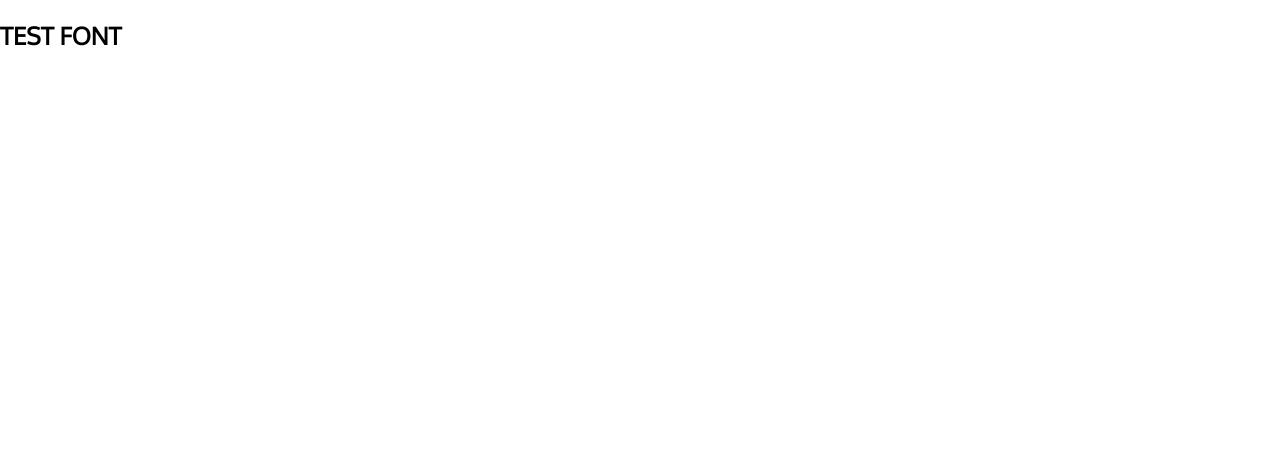
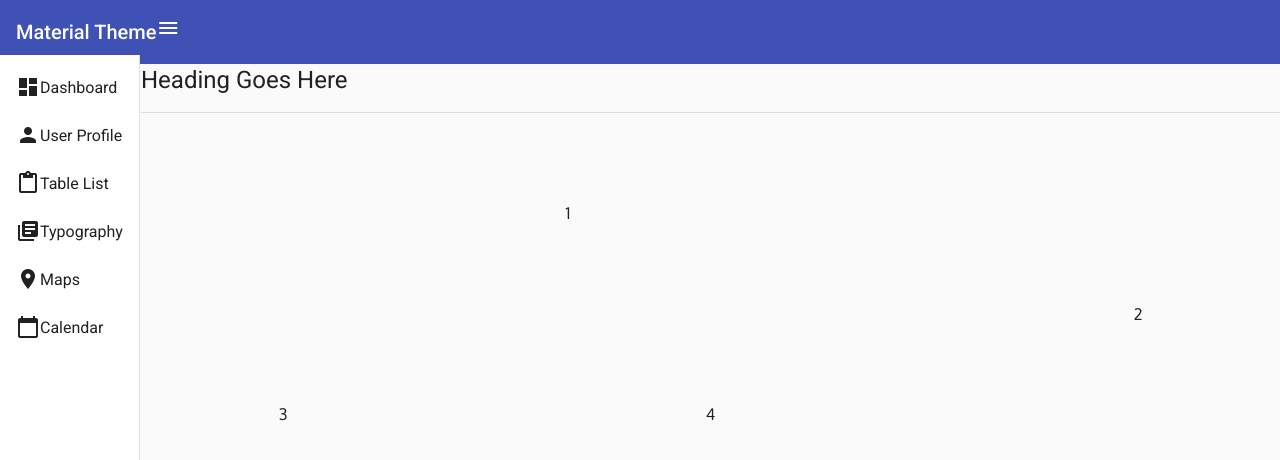
Before and after one commit to Bouhm-Yassine/angular-tailwind-starter, an Angular app: page / in a window 1280 px wide. Shown: the top 460 px of the page. Built offline with nearby package versions, Linux system fonts and the light colour scheme; a web font is replaced by a local one.

Commit message:
add shared modules with angulae material modules

```diff
--- a/src/app/app.component.html
+++ b/src/app/app.component.html
@@ -1 +1,43 @@
-<h2>TEST FONT</h2>
+<!-- Toolbar -->
+<mat-toolbar color="primary" class="header">
+  <div>Material Theme</div>
+  <span class="nav-tool-items">
+    <mat-icon (click)="sidenav.toggle()" class="hamburger">menu</mat-icon>
+  </span>
+</mat-toolbar>
+<mat-sidenav-container>
+  <!-- Sidenav -->
+  <mat-sidenav
+    #sidenav
+    [mode]="isBiggerScreen() ? 'over' : 'side'"
+    [(opened)]="opened"
+    [fixedInViewport]="true"
+    [fixedTopGap]
+  >
+    <mat-nav-list>
+      <a mat-list-item> <mat-icon>dashboard</mat-icon> Dashboard </a>
+      <a mat-list-item> <mat-icon>person</mat-icon> User Profile </a>
+      <a mat-list-item> <mat-icon>content_paste</mat-icon> Table List </a>
+      <a mat-list-item> <mat-icon>library_books</mat-icon> Typography </a>
+      <a mat-list-item> <mat-icon>location_on</mat-icon> Maps </a>
+      <a mat-list-item> <mat-icon>calendar_today</mat-icon> Calendar </a>
+    </mat-nav-list>
+  </mat-sidenav>
+  <!-- Main content -->
+  <mat-sidenav-content>
+    <!-- Applying the mat-tyography class adds styles for native elements. -->
+    <section class="mat-typography title-group">
+      <h1>Heading Goes Here</h1>
+      <mat-divider></mat-divider>
+    </section>
+    <!-- Angular material cards -->
+    <div class="productCards">
+      <mat-grid-list cols="4" rowHeight="200px">
+        <mat-grid-tile [colspan]="3" [rowspan]="1">1 </mat-grid-tile>
+        <mat-grid-tile [colspan]="1" [rowspan]="2">2 </mat-grid-tile>
+        <mat-grid-tile [colspan]="1" [rowspan]="1">3 </mat-grid-tile>
+        <mat-grid-tile [colspan]="2" [rowspan]="1">4 </mat-grid-tile>
+      </mat-grid-list>
+    </div>
+  </mat-sidenav-content>
+</mat-sidenav-container>
--- a/src/app/app.component.ts
+++ b/src/app/app.component.ts
@@ -1,10 +1,39 @@
-import { Component } from '@angular/core';
-
+import { Component, ViewChild, HostListener } from '@angular/core';
+import { MatSidenav } from '@angular/material/sidenav';
 @Component({
   selector: 'app-root',
   templateUrl: './app.component.html',
   styleUrls: ['./app.component.scss']
 })
 export class AppComponent {
-  title = 'angular-tailwind-starter';
+  opened = true;
+  @ViewChild('sidenav', { static: true }) sidenav: MatSidenav;
+  ngOnInit() {
+    console.log(window.innerWidth)
+    if (window.innerWidth < 768) {
+      this.sidenav.fixedTopGap = 55;
+      this.opened = false;
+    } else {
+      this.sidenav.fixedTopGap = 55;
+      this.opened = true;
+    }
+  }
+  @HostListener('window:resize', ['$event'])
+  onResize(event) {
+    if (event.target.innerWidth < 768) {
+      this.sidenav.fixedTopGap = 55;
+      this.opened = false;
+    } else {
+      this.sidenav.fixedTopGap = 55
+      this.opened = true;
+    }
+  }
+  isBiggerScreen() {
+    const width = window.innerWidth || document.documentElement.clientWidth || document.body.clientWidth;
+    if (width < 768) {
+      return true;
+    } else {
+      return false;
+    }
+  }
 }
--- a/src/app/app.module.ts
+++ b/src/app/app.module.ts
@@ -4,12 +4,14 @@ import { NgModule } from '@angular/core';
 import { AppRoutingModule } from './app-routing.module';
 import { AppComponent } from './app.component';
 import { BrowserAnimationsModule } from '@angular/platform-browser/animations';
+import { SharedModule } from './shared/shared.module';
 
 @NgModule({
   declarations: [
     AppComponent
   ],
   imports: [
+    SharedModule,
     BrowserModule,
     AppRoutingModule,
     BrowserAnimationsModule
--- /dev/null
+++ b/src/app/shared/shared.module.ts
@@ -0,0 +1,79 @@
+import { CommonModule } from '@angular/common';
+import { NgModule } from '@angular/core';
+import { OverlayModule } from '@angular/cdk/overlay';
+import { CdkTreeModule } from '@angular/cdk/tree';
+import { PortalModule } from '@angular/cdk/portal';
+import { MatAutocompleteModule } from '@angular/material/autocomplete';
+import { MatButtonModule } from '@angular/material/button';
+import { MatButtonToggleModule } from '@angular/material/button-toggle';
+import { MatCardModule } from '@angular/material/card';
+import { MatCheckboxModule } from '@angular/material/checkbox';
+import { MatChipsModule } from '@angular/material/chips';
+import { MatRippleModule } from '@angular/material/core';
+import { MatDividerModule } from '@angular/material/divider';
+import { MatExpansionModule } from '@angular/material/expansion';
+import { MatFormFieldModule } from '@angular/material/form-field';
+import { MatIconModule } from '@angular/material/icon';
+import { MatInputModule } from '@angular/material/input';
+import { MatListModule } from '@angular/material/list';
+import { MatMenuModule } from '@angular/material/menu';
+import { MatPaginatorModule } from '@angular/material/paginator';
+import { MatProgressSpinnerModule } from '@angular/material/progress-spinner';
+import { MatSelectModule } from '@angular/material/select';
+import { MatSidenavModule } from '@angular/material/sidenav';
+import { MatSnackBarModule } from '@angular/material/snack-bar';
+import { MatSortModule } from '@angular/material/sort';
+import { MatTableModule } from '@angular/material/table';
+import { MatTabsModule } from '@angular/material/tabs';
+import { MatToolbarModule } from '@angular/material/toolbar';
+import { MatTreeModule } from '@angular/material/tree';
+import { MatBadgeModule } from '@angular/material/badge';
+import { MatGridListModule } from '@angular/material/grid-list';
+import { MatRadioModule } from '@angular/material/radio';
+import { MatDatepickerModule } from '@angular/material/datepicker';
+import { MatTooltipModule } from '@angular/material/tooltip';
+
+const modules = [
+  CdkTreeModule,
+  MatAutocompleteModule,
+  MatButtonModule,
+  MatCardModule,
+  MatCheckboxModule,
+  MatChipsModule,
+  MatDividerModule,
+  MatExpansionModule,
+  MatIconModule,
+  MatInputModule,
+  MatListModule,
+  MatMenuModule,
+  MatProgressSpinnerModule,
+  MatPaginatorModule,
+  MatRippleModule,
+  MatSelectModule,
+  MatSidenavModule,
+  MatSnackBarModule,
+  MatSortModule,
+  MatTableModule,
+  MatTabsModule,
+  MatToolbarModule,
+  MatFormFieldModule,
+  MatButtonToggleModule,
+  MatTreeModule,
+  OverlayModule,
+  PortalModule,
+  MatBadgeModule,
+  MatGridListModule,
+  MatRadioModule,
+  MatDatepickerModule,
+  MatTooltipModule
+];
+
+@NgModule({
+  declarations: [],
+  imports: [
+    ...modules,
+    CommonModule
+  ],
+  exports: [...modules]
+})
+export class SharedModule { }
```
